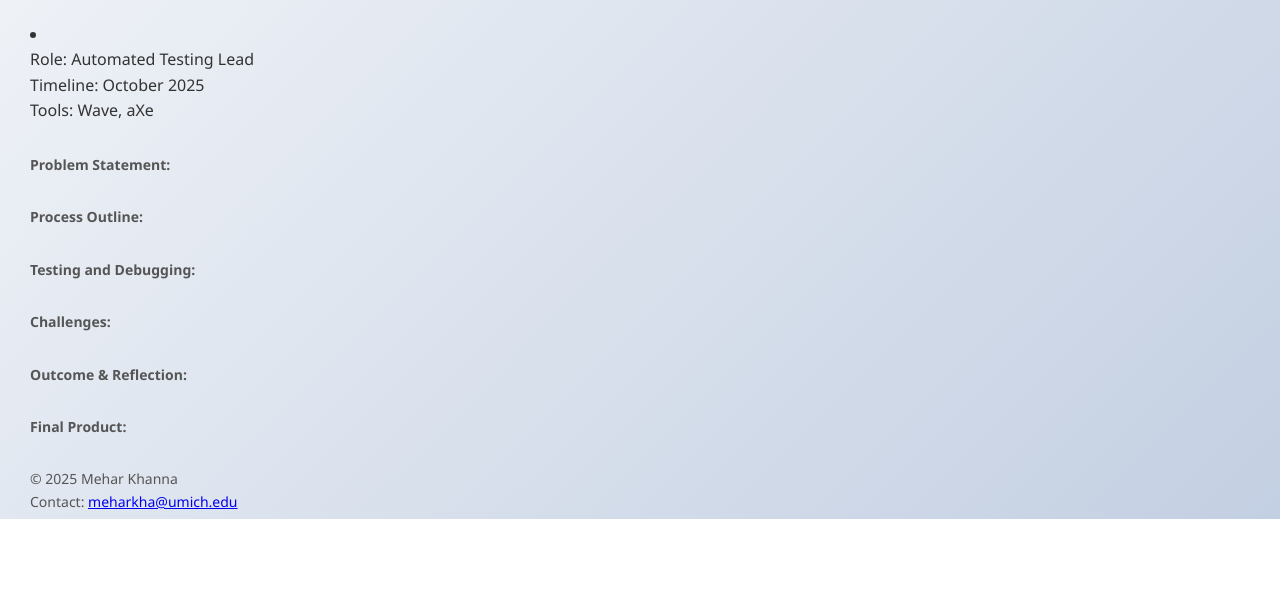
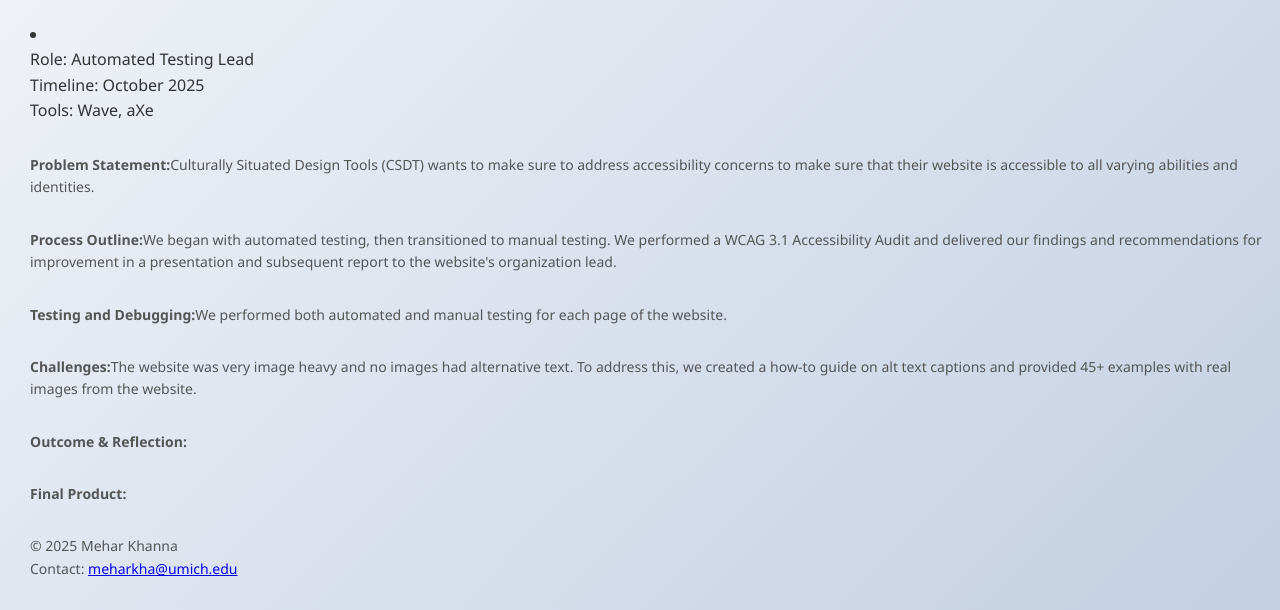
Before and after one commit to meharkhannaa/finalproject338, a plain HTML site: page accessibility.html in a window 1280 px wide. Shown: the part 281-891 px from the top of the page. Before the commit the page ends 800 px from the top, so only its background shows below. Drawn offline with Linux system fonts and the light colour scheme.

Commit message:
Update accessibility.html

```diff
--- a/accessibility.html
+++ b/accessibility.html
@@ -25,10 +25,11 @@
         <ul>Tools: Wave, aXe</ul>
     </li>
 
-    <p><b>Problem Statement:</b></p>
-    <p><b>Process Outline:</b></p>
-    <p><b>Testing and Debugging:</b></p>
-    <p><b>Challenges:</b></p>
+    <p><b>Problem Statement:</b>Culturally Situated Design Tools (CSDT) wants to make sure to address accessibility concerns to make sure that their website is accessible to all varying abilities and identities.</p>
+    <p><b>Process Outline:</b>We began with automated testing, then transitioned to manual testing. We performed a WCAG 3.1 Accessibility Audit
+        and delivered our findings and recommendations for improvement in a presentation and subsequent report to the website's organization lead.</p>
+    <p><b>Testing and Debugging:</b>We performed both automated and manual testing for each page of the website.</p>
+    <p><b>Challenges:</b>The website was very image heavy and no images had alternative text. To address this, we created a how-to guide on alt text captions and provided 45+ examples with real images from the website.</p>
     <p><b>Outcome & Reflection: </b></p>
     <p><b>Final Product: </b></p>
 
```
